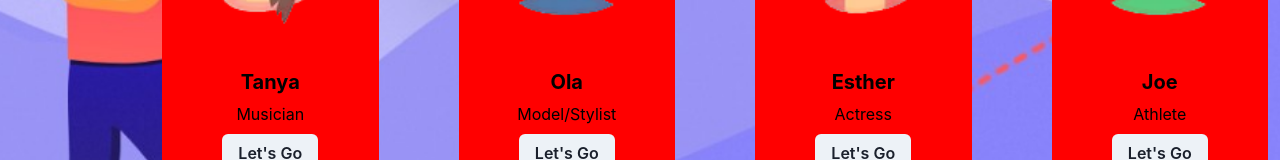
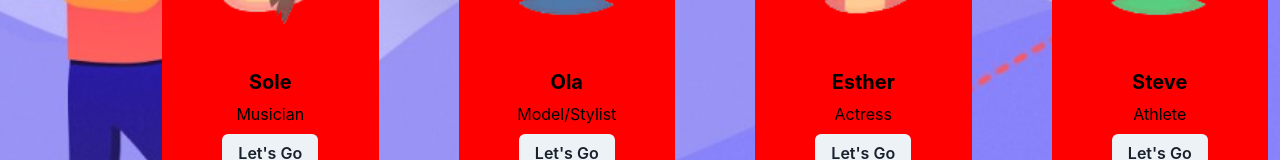
Before and after one commit to summmyy/destined-for-greatness, a React (Create React App) app: page /Character in a window 1280 px wide. Shown: the part 578-738 px from the top of the page. Built offline with nearby package versions, Linux system fonts and the light colour scheme.

Commit message:
name changes

```diff
--- a/src/Character.js
+++ b/src/Character.js
@@ -13,7 +13,7 @@ export default function Character(){
     const Characters =[
     {
         getImageSrc: () => require ('./assets/thirdCharacter.png'),
-        name : 'Tanya' ,
+        name : 'Sole' ,
         career : 'Musician',
         route : function handleClick(event){
             event.preventDefault()
@@ -40,7 +40,7 @@ export default function Character(){
     },
     {
         getImageSrc: () => require("./assets/secondCharacter.png"),
-        name : 'Joe' ,
+        name : 'Steve' ,
         career : 'Athlete',
         route : function handleClick(event){
             event.preventDefault()
```
